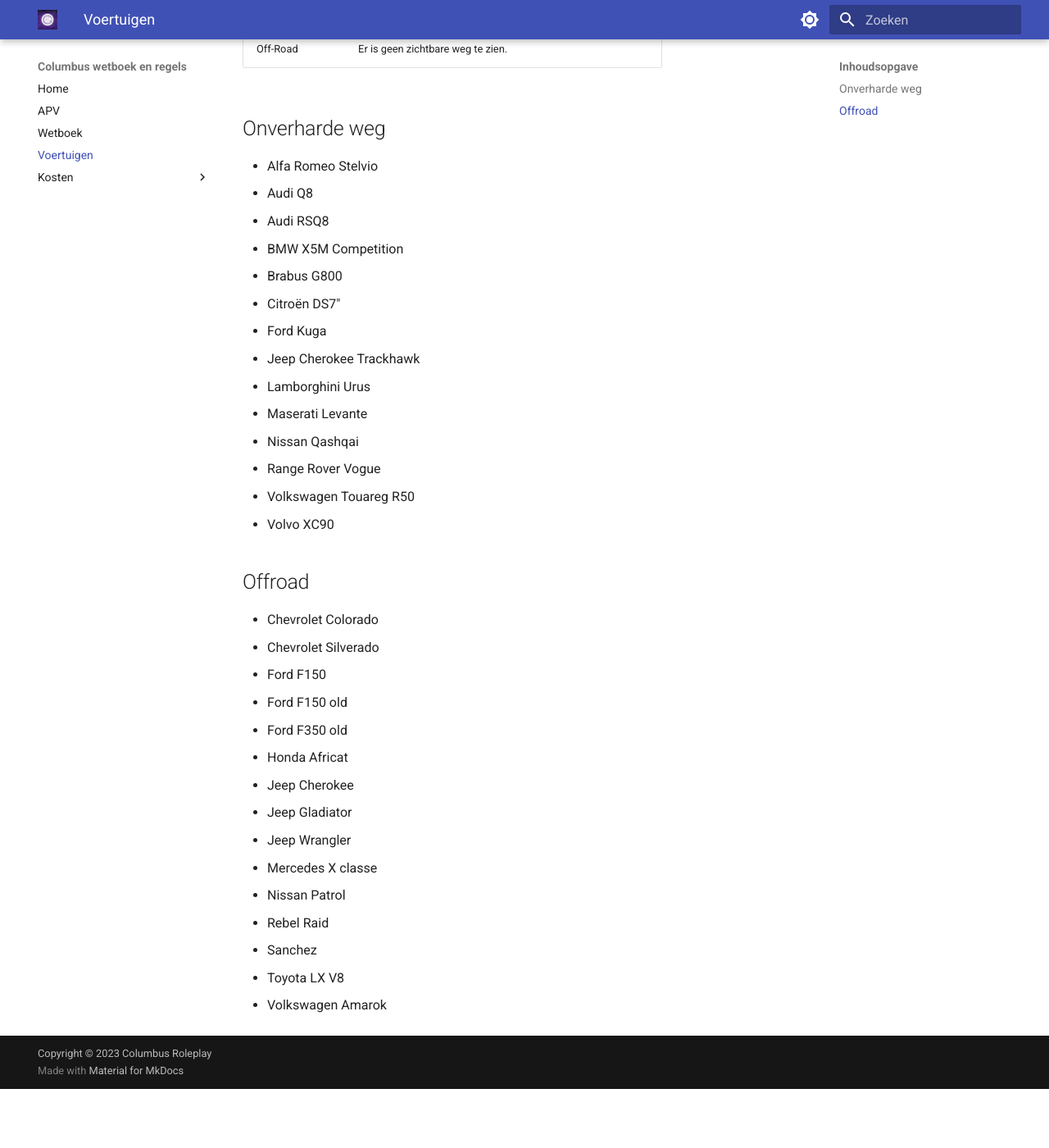
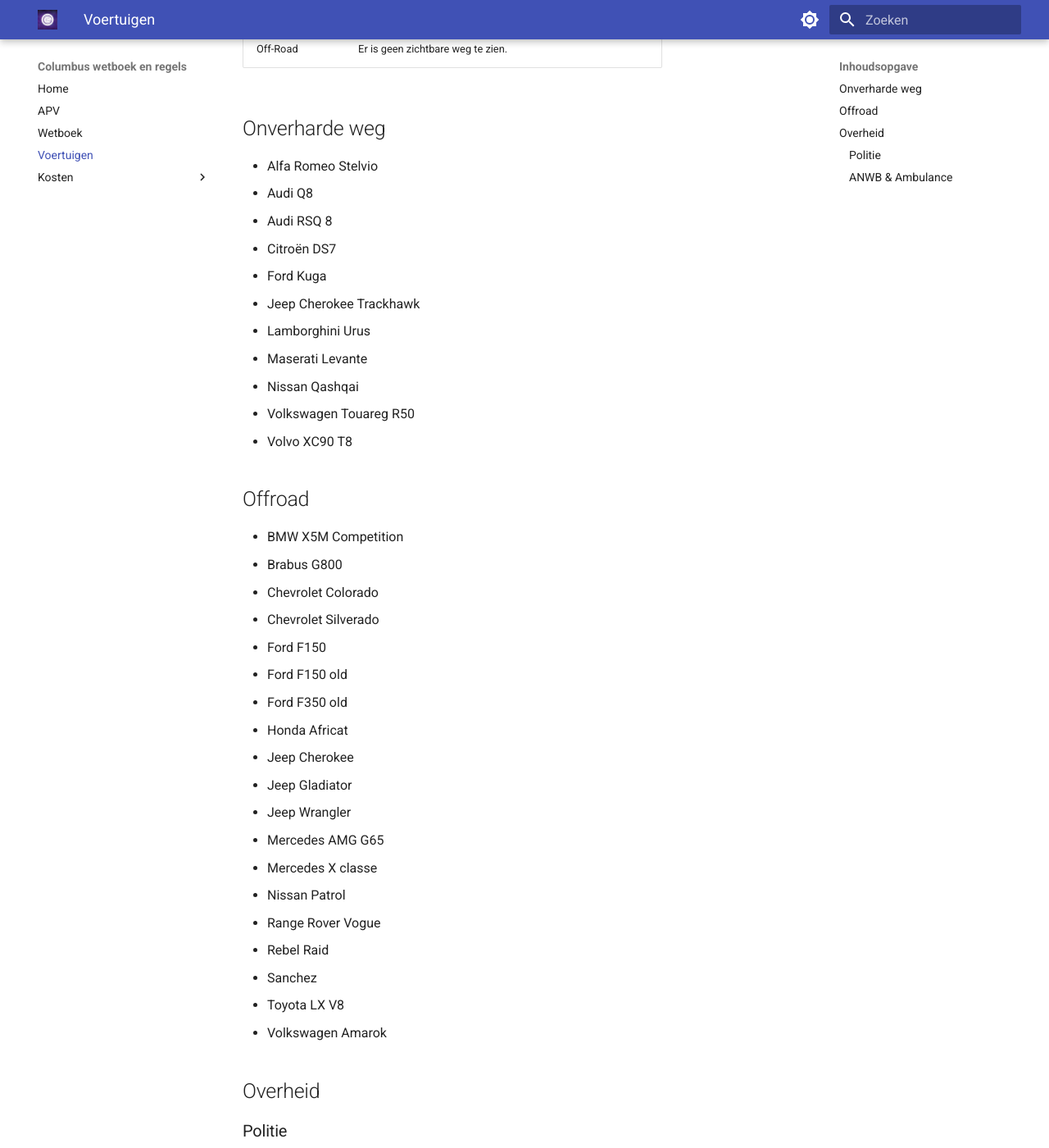
Before and after one commit to FabioK180/Columbus, an MkDocs documentation site: the page built from docs/voertuigen.md, in a window 1280 px wide and 1400 px high, scrolled down 372 px. Shown: the whole window at 82% size. Built offline with MkDocs 1.6.1 and Material for MkDocs 9.7.7, drawn with Linux system fonts in a browser that asks for light colours; before the commit the page ends 1700 px from its top, so only the background shows below that; some of the changed text lies outside the part shown.

Commit message:
voertuigen 1.0

```diff
--- a/docs/voertuigen.md
+++ b/docs/voertuigen.md
@@ -12,21 +12,20 @@
 
 * Alfa Romeo Stelvio
 * Audi Q8
-* Audi RSQ8
-* BMW X5M Competition
-* Brabus G800
-* Citroën DS7"
+* Audi RSQ 8
+* Citroën DS7
 * Ford Kuga
 * Jeep Cherokee Trackhawk
 * Lamborghini Urus
 * Maserati Levante
 * Nissan Qashqai
-* Range Rover Vogue
 * Volkswagen Touareg R50
-* Volvo XC90
+* Volvo XC90 T8
 
 ## Offroad
 
+* BMW X5M Competition
+* Brabus G800
 * Chevrolet Colorado
 * Chevrolet Silverado
 * Ford F150
@@ -36,9 +35,24 @@
 * Jeep Cherokee
 * Jeep Gladiator
 * Jeep Wrangler
+* Mercedes AMG G65
 * Mercedes X classe
 * Nissan Patrol
+* Range Rover Vogue
 * Rebel Raid
 * Sanchez
 * Toyota LX V8
 * Volkswagen Amarok
+
+## Overheid
+
+### Politie
+* Volvo XC90
+* Amarok
+* Range rover
+* Motor Offroad
+* Unmarkt BMW
+
+### ANWB & Ambulance
+
+* Amarok
```
